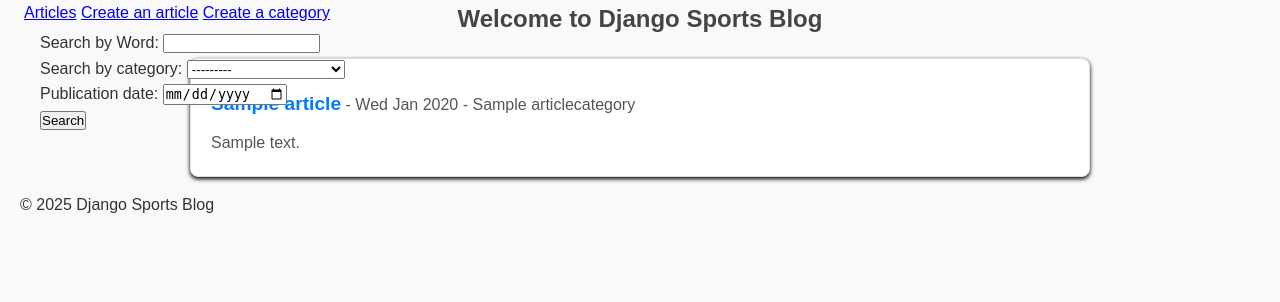
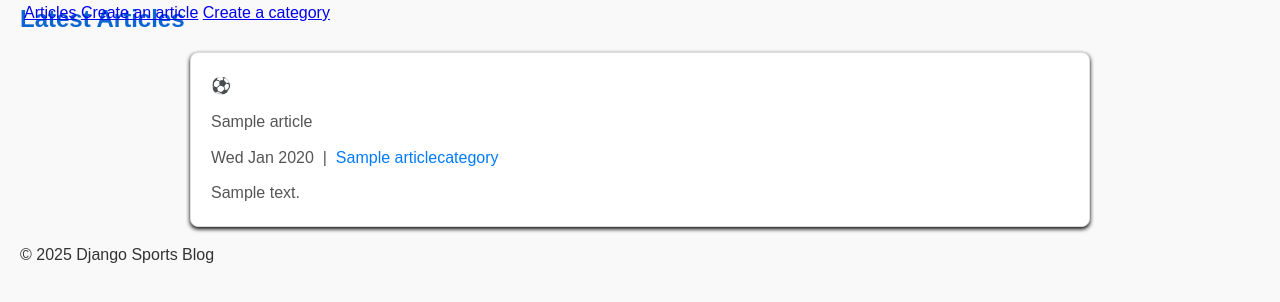
Before and after one commit to MichAdebayo/blog_with_django, a Django app: page /blog/ in a window 1280 px wide. Shown: the part 20-322 px from the top of the page. Run offline with Django 5.2, Linux system fonts and the light colour scheme; tables that the repository leaves empty hold one stand-in row (values such as "Sample post").

Commit message:
feat: update article listing page with improved styling and structure

```diff
--- a/MyBlog/blog/templates/blog/liste_articles.html
+++ b/MyBlog/blog/templates/blog/liste_articles.html
@@ -3,21 +3,20 @@
 {% block title %}Articles{% endblock %}
 
 {% block  content %}
-    <h2>Welcome to Django Sports Blog</h2>
+    <h2 style="color:#0b66d1; text-align:left; margin-bottom:14px;">Latest Articles</h2>
 
-    <form method="get" action="">
-        {% csrf_token %}
-        {{ form.as_p }}
-        <button type="submit">Search</button>
-    </form>
-
-    <ul>
+    <ul class="article-list">
         {% for article in articles %}
             <li class="Article">
-                <p><strong>{{article.titre }}</strong> - {{article.date_publication|date:"D M Y" }} - {{article.category }}</p>
-                <p>{{ article.contenu }}</p>
-
+                <div class="article-header">
+                    <span class="article-icon">⚽</span>
+                    <p class="article-title">{{ article.titre }}</p>
+                </div>
+                <p class="article-meta">{{ article.date_publication|date:"D M Y" }} &nbsp;|&nbsp; <span style="color:#007BFF">{{ article.category }}</span></p>
+                <p class="article-content">{{ article.contenu }}</p>
             </li>
+        {% empty %}
+            <li class="Article"><p>No articles found. Be the first to create one!</p></li>
         {% endfor %}
     </ul>
 {% endblock %}
```
